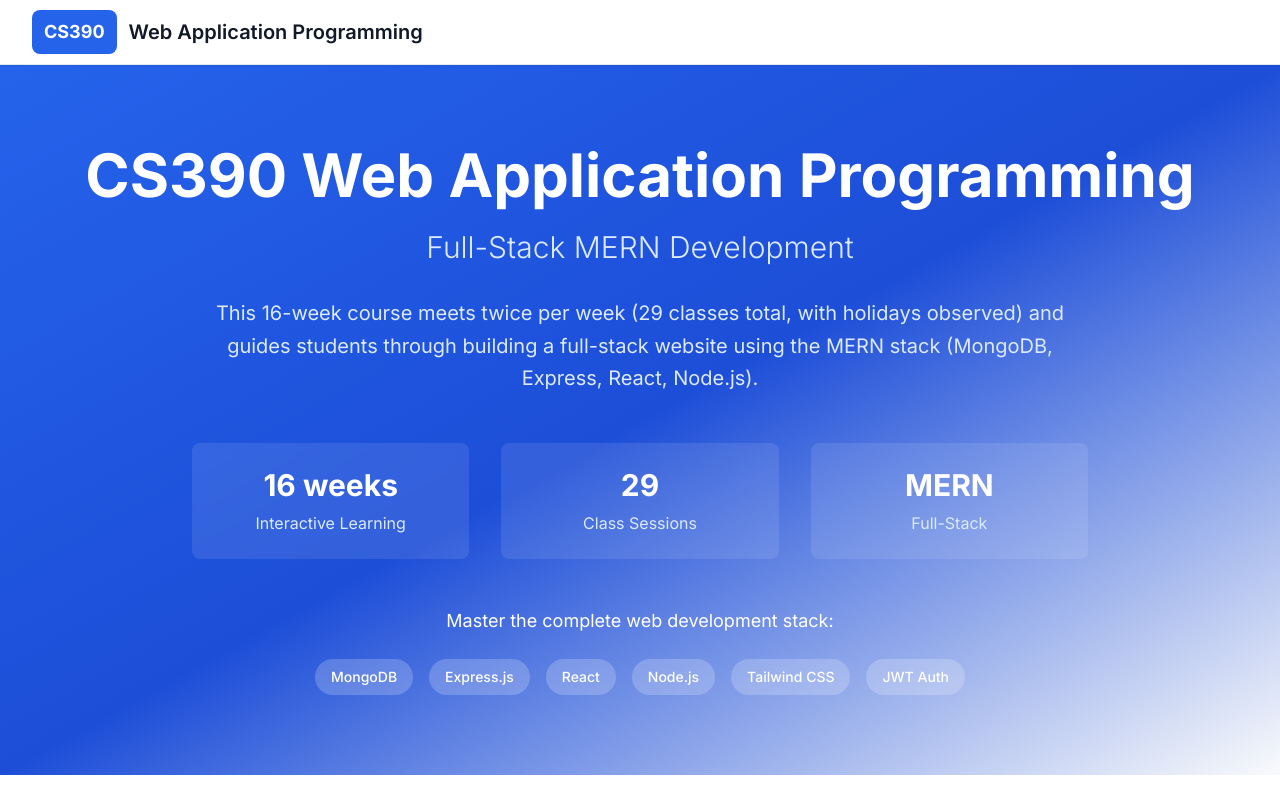
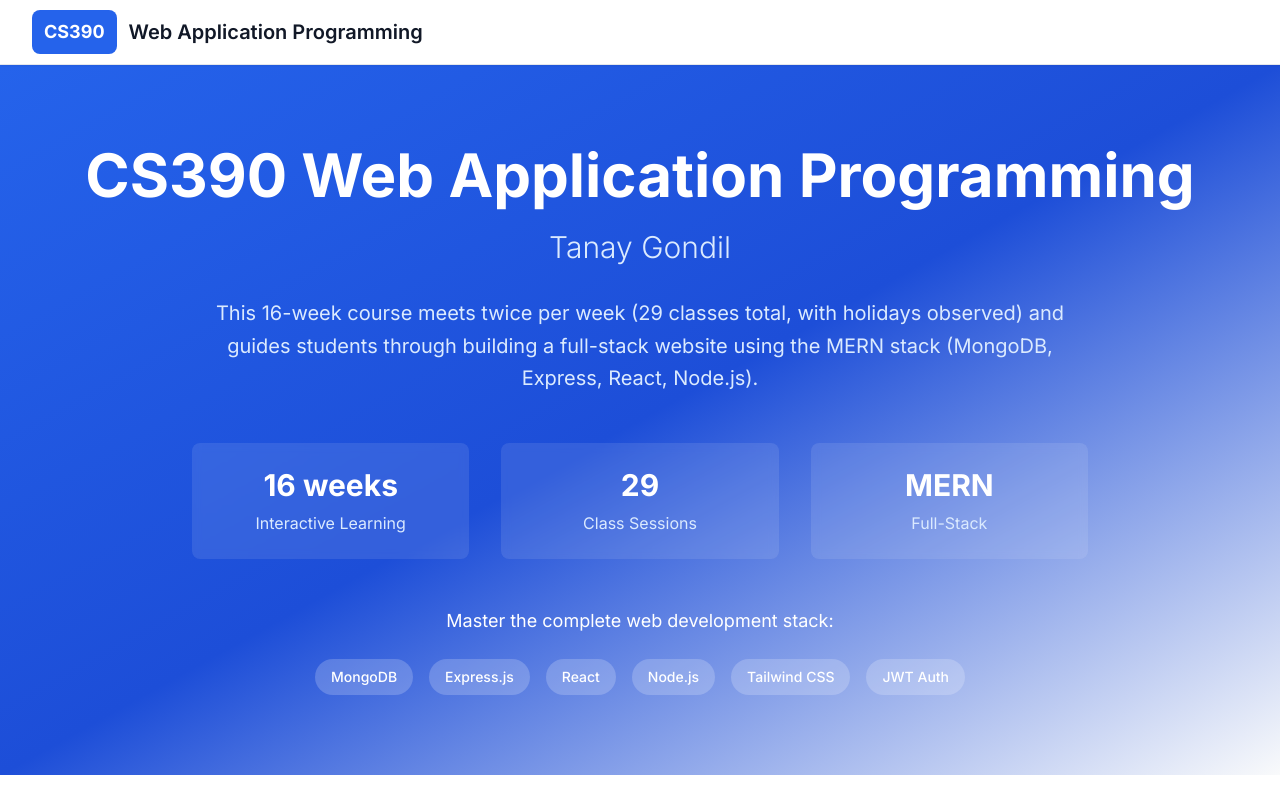
Before and after one commit to tgondil/cs390-wap, a React (Create React App) app: page / in a window 1280 px wide. Shown: the top 800 px of the page. Built offline with nearby package versions, Linux system fonts and the light colour scheme.

Commit message:
push authorship

```diff
--- a/src/data/courseData.js
+++ b/src/data/courseData.js
@@ -1,6 +1,6 @@
 export const courseData = {
   title: "CS390 Web Application Programming",
-  subtitle: "Full-Stack MERN Development",
+  subtitle: "Tanay Gondil",
   description: "This 16-week course meets twice per week (29 classes total, with holidays observed) and guides students through building a full-stack website using the MERN stack (MongoDB, Express, React, Node.js).",
   duration: "16 weeks",
   totalClasses: 29,
```
